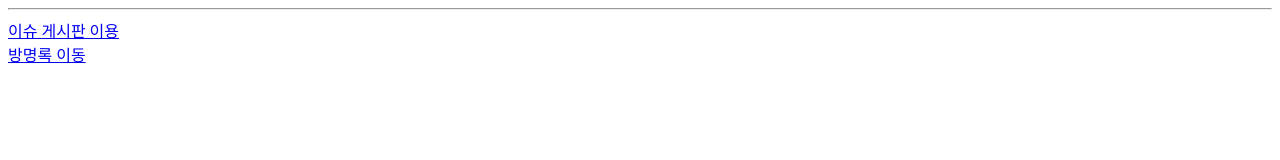
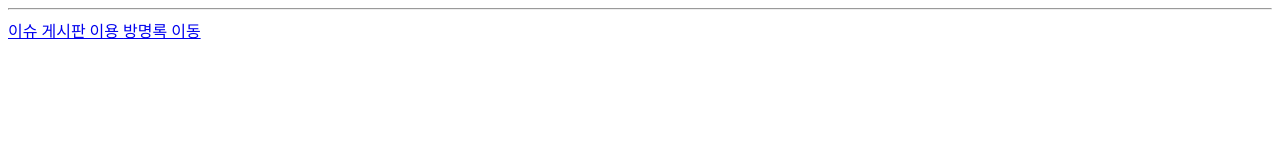
Before and after one commit to t01089942756-design/FinalWeb, a plain HTML site: page index.html in a window 1280 px wide. Drawn offline with Linux system fonts and the light colour scheme.

Commit message:
Update index.html

```diff
--- a/index.html
+++ b/index.html
@@ -3,7 +3,7 @@
   <head> <title> 게시판 연결 실습 </title></head>
   <body>
     <hr>
-    <a href="https://github.com/t01089942756-design/FinalWeb/issues/1#issue-6411851053"> 이슈 게시판 이용 </a> <br>
+    <a href="https://github.com/t01089942756-design/FinalWeb/issues/1#issue-6411851053"> 이슈 게시판 이용 </a>
     <a href="#"> 방명록 이동 </a>
     <br>
   </body>
```
